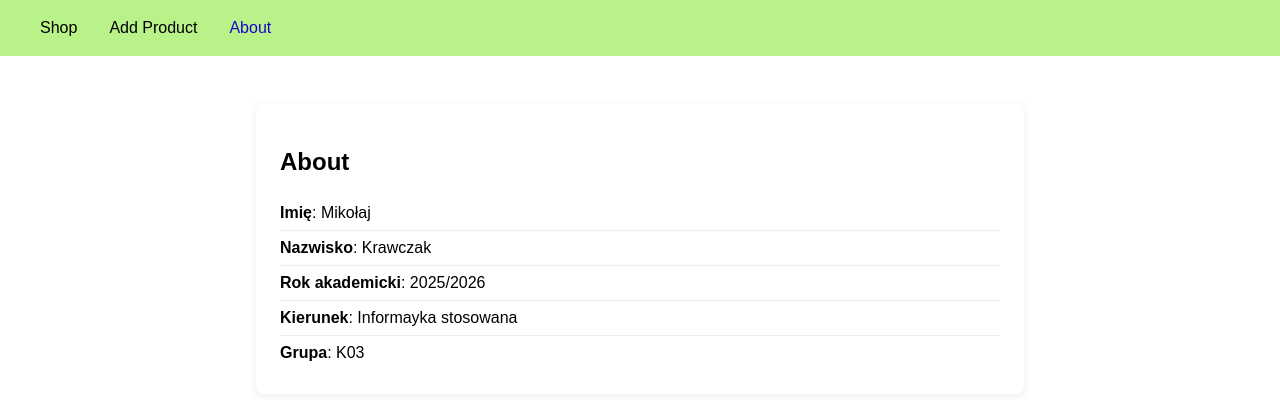
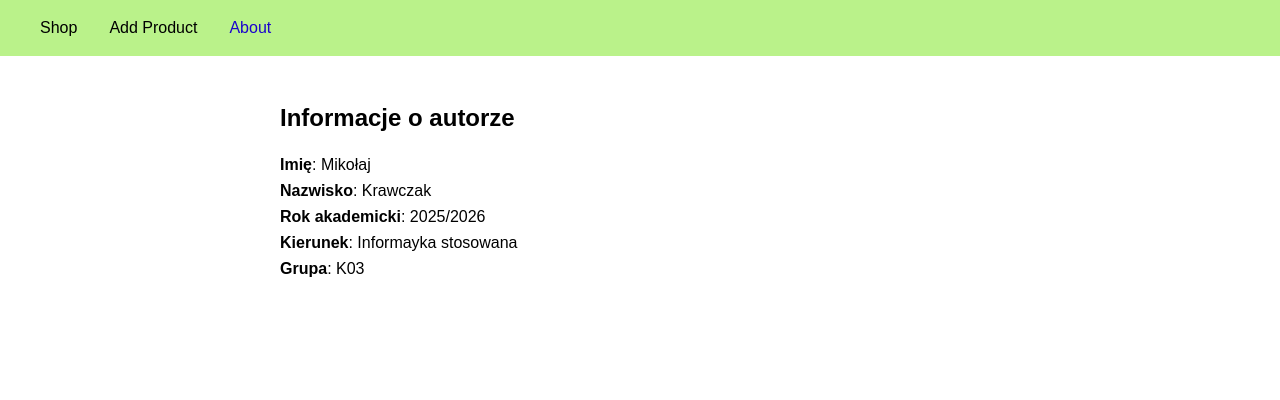
Before and after one commit to MKravczak/LAB01-BACKEND, a website: page views/about.html in a window 1280 px wide. Shown: the top 400 px of the page. Drawn offline with Linux system fonts and the light colour scheme.

Commit message:
Aktualizacja stylów i treści sekcji 'about': zmieniono wygląd karty informacyjnej, usunięto padding i cień, a także zaktualizowano tytuł na 'Informacje o autorze'. Dostosowano listę do nowego stylu, zmniejszając padding i usuwając dolną granicę.

```diff
--- a/public/css/about.css
+++ b/public/css/about.css
@@ -1,10 +1,10 @@
 .about-card {
     max-width: 720px;
     margin: 2rem auto;
-    padding: 1.5rem;
-    border-radius: 8px;
-    background: #ffffff;
-    box-shadow: 0 2px 8px rgba(0, 0, 0, 0.08);
+    padding: 0;
+    border-radius: 0;
+    background: transparent;
+    box-shadow: none;
 }
 
 .about-list {
@@ -14,8 +14,8 @@
 }
 
 .about-list li {
-    padding: 0.5rem 0;
-    border-bottom: 1px solid #eee;
+    padding: 0.25rem 0;
+    border-bottom: none;
 }
 
 .about-list li:last-child {
--- a/views/about.html
+++ b/views/about.html
@@ -20,7 +20,7 @@
 
     <main>
         <section class="about-card">
-            <h1>About</h1>
+            <h1>Informacje o autorze</h1>
             <ul class="about-list">
                 <li><strong>Imię</strong>: Mikołaj</li>
                 <li><strong>Nazwisko</strong>: Krawczak</li>
```
